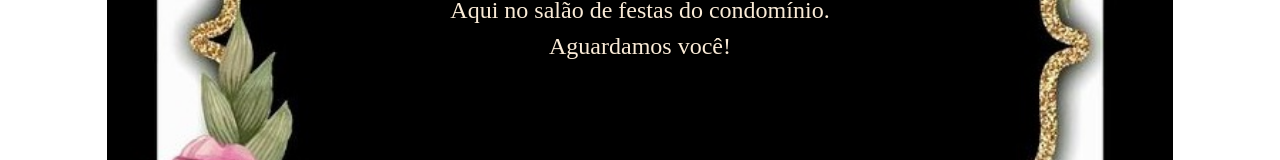
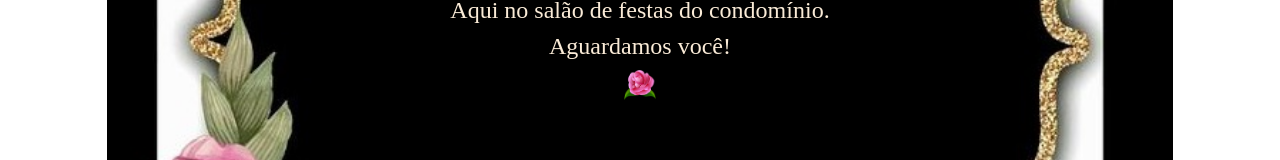
Before and after one commit to DrikaDev/Convite-Aline-Dany, a plain HTML site: page index.html in a window 1280 px wide. Both pictures are taken after a click on the element "clique na setinha". Shown: the part 355-515 px from the top of the page. Drawn offline with Linux system fonts and the light colour scheme; a web font is replaced by a local one.

Commit message:
inclusão de img no html

```diff
--- a/index.html
+++ b/index.html
@@ -29,6 +29,9 @@
             <p>Dia 12/08/23 às 12:30h</p>
             <p>Aqui no salão de festas do condomínio.</p>
             <p>Aguardamos você!</p>
+            <div class="signature">
+                <img src="./logo.jpg" alt="">
+            </div>
         </div>
     </main>
 
--- a/style.css
+++ b/style.css
@@ -73,6 +73,15 @@ h1{
     margin-bottom: .6rem;
 }
 
+.signature{
+    display: flex;
+    justify-content: center;
+}
+
+.signature img{
+    width: 2rem;
+}
+
 /* css para desktop */
 
 @media screen and (min-width: 780px) {
```
